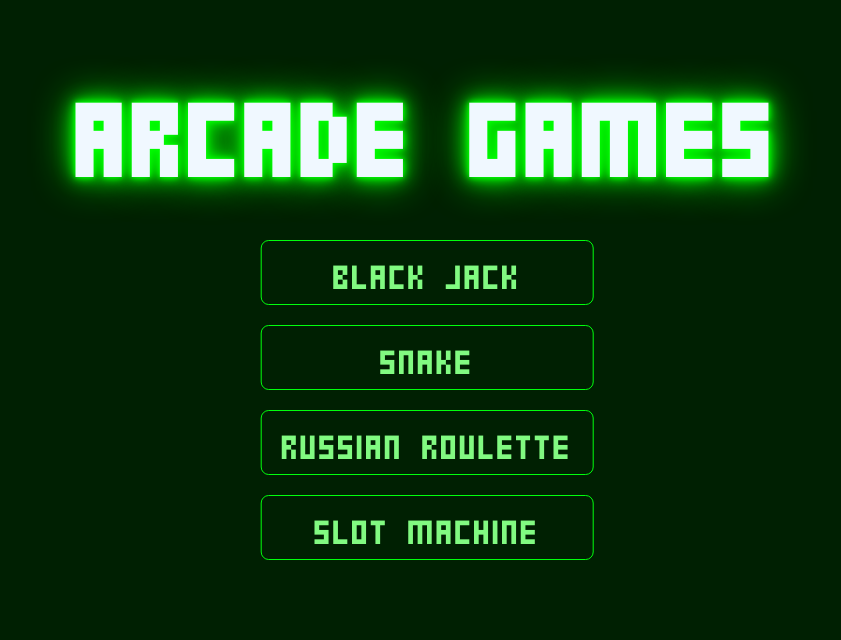
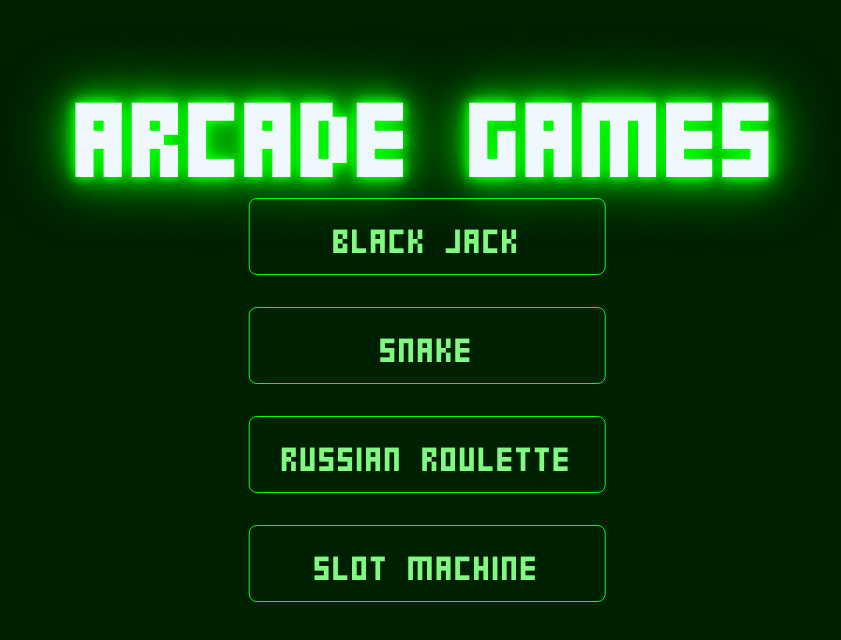
Before and after one commit to MaxEntz/arcade_web_app, a React (Vite) app in the folder arcarde_client/: page / in a window 1280 px wide. Shown: the top 640 px of the page, without its empty margins (213-1054 px from the left). Built offline with nearby package versions, Linux system fonts and the light colour scheme.

Commit message:
fix: changed px in the css for rem

```diff
--- a/arcarde_client/src/App.css
+++ b/arcarde_client/src/App.css
@@ -10,16 +10,16 @@
   font-family: 'PixelFont';
   font-size: clamp(3rem, 8vw, 6rem);
   text-shadow:
-    0 0 5px #00ff00,
-    0 0 10px #00ff00,
-    0 0 20px #00ff00,
-    0 0 40px #00ff00;
+    0 0 0.5rem #00ff00,
+    0 0 1rem #00ff00,
+    0 0 2rem #00ff00,
+    0 0 4rem #00ff00;
 }
 
 #btn_game {
   display: flex;
   flex-direction: column;
-  gap: 20px;
+  gap: 2rem;
   position: absolute;
   top: 50%;
   left: 50%;
@@ -27,12 +27,12 @@
 }
 
 #btn_game button {
-  padding: 10px 20px;
+  padding: 1rem 2rem;
   font-size: clamp(1rem, 8vw, 2rem);
   font-family: 'PixelFont';
   cursor: pointer;
   border-radius: 8px;
-  border: 1px solid #00ff0d;
+  border: 0.1rem solid #00ff0d;
   background-color: #d1d1d100;
   color: #81fa81;
   transition: background-color 0.3s;
@@ -40,11 +40,11 @@
 
 #btn_game button:hover {
   text-shadow:
-    0 0 5px #00ff00,
-    0 0 10px #00ff00,
-    0 0 20px #00ff00;
+    0 0 0.5rem #00ff00,
+    0 0 1rem #00ff00,
+    0 0 2rem #00ff00;
   box-shadow:
-    0 0 5px #00ff00,
-    0 0 10px #00ff00,
-    0 0 20px #00ff00;
+    0 0 0.5rem #00ff00,
+    0 0 1rem #00ff00,
+    0 0 2rem #00ff00;
 }
--- a/arcarde_client/src/blackjack.css
+++ b/arcarde_client/src/blackjack.css
@@ -2,3 +2,16 @@
   font-family: 'PixelFont';
   src: url('../assets/fonts/PixelFont.otf');
 }
+
+#awaiting {
+  color: #f0f8ff;
+  font-size: xx-large;
+  display: flex;
+  font-family: 'PixelFont';
+  font-size: clamp(3rem, 8vw, 6rem);
+  text-shadow:
+    0 0 0.5rem #00ff00,
+    0 0 1rem #00ff00,
+    0 0 2rem #00ff00,
+    0 0 4rem #00ff00;
+}
--- a/arcarde_client/src/blackjack.tsx
+++ b/arcarde_client/src/blackjack.tsx
@@ -2,7 +2,7 @@ import './blackjack.css'
 
 const Blackjack = () => {
 	return (
-        <p>Awaiting players...</p>
+        <p id="awaiting">Awaiting players...</p>
 	)
 }
 
```
